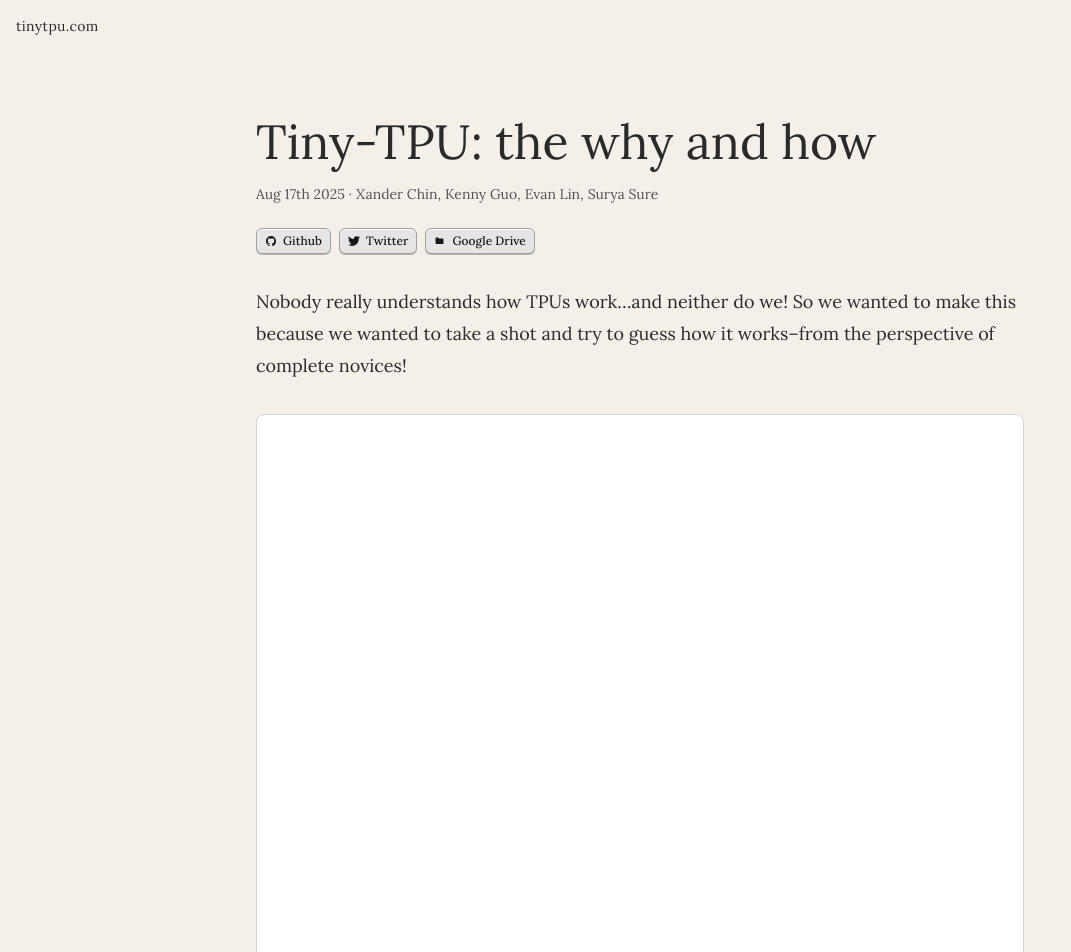
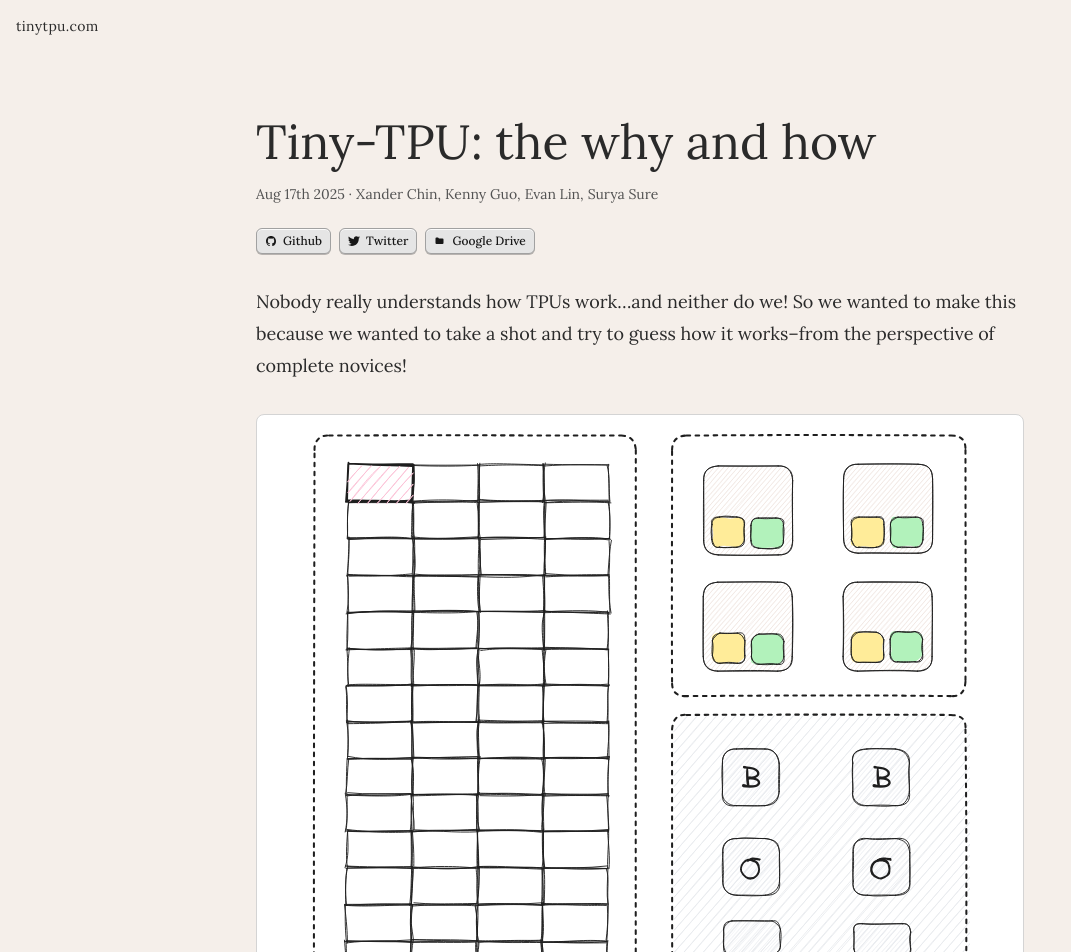
Before and after one commit to tiny-tpu-v2/tinytpu.com, a Next.js app: page / in a window 1280 px wide. Shown: the top 952 px of the page, without its empty margins (0-1071 px from the left). Built offline with nearby package versions, Linux system fonts and the light colour scheme.

Commit message:
added dummy svg for first slideshow

```diff
--- a/src/app/page.js
+++ b/src/app/page.js
@@ -139,7 +139,13 @@ export default function Home() {
           how it works–from the perspective of complete novices!
         </p>
         <br />
-        <div className="w-full aspect-square bg-white border border-neutral-300 rounded-lg"></div>
+        <div className="w-full aspect-square bg-white border border-neutral-300 rounded-lg flex items-center justify-center p-4">
+          <img
+            src="/longslideshow.svg"
+            alt="Long slideshow diagram"
+            className="max-w-full max-h-full object-contain"
+          />
+        </div>
 
         <div className="flex justify-start items-center gap-4 mt-4 mb-6">
           <button className="w-12 h-12 rounded-lg border border-neutral-300 bg-white shadow-sm hover:bg-neutral-50 flex items-center justify-center">
```
Also changed, not shown: public/longslideshow.svg (added).
